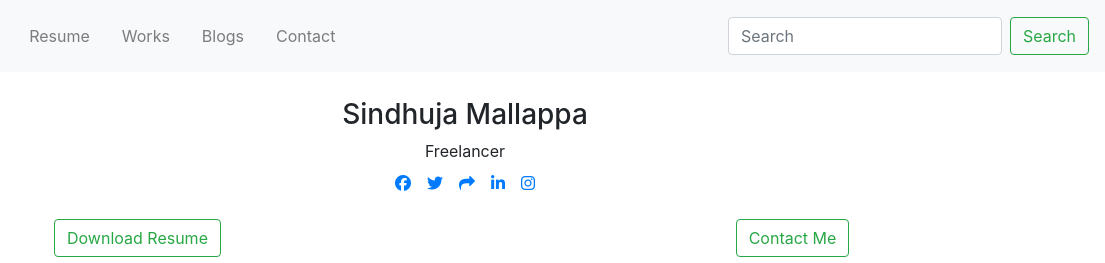
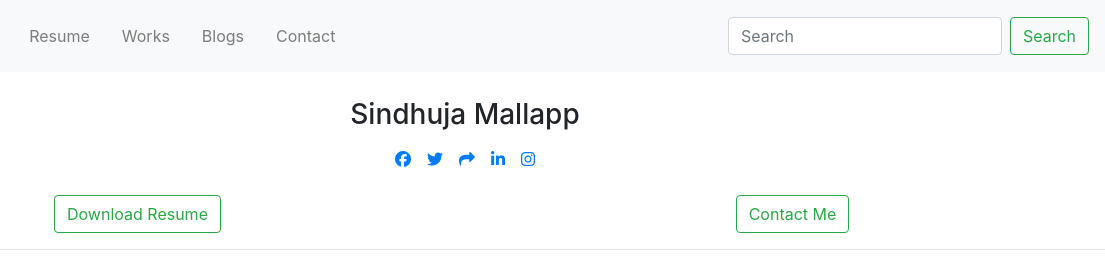
Before and after one commit to sindhujamallappa/Portfolio, a plain HTML site: page index.html in a window 1280 px wide. Shown: the top 263 px of the page, 175-1280 px from the left. Drawn offline with nearby package versions, Linux system fonts and the light colour scheme.

Commit message:
Add files via upload

```diff
--- a/index.css
+++ b/index.css
@@ -11,9 +11,7 @@ h3{
     align-items: center;
 }
 
-#name{
-    display: flex;
-    flex-direction: row;
+#link{
     justify-content: center;
     align-items: center;
 }
--- a/index.html
+++ b/index.html
@@ -55,8 +55,8 @@
     <section class="main">
         <img src=".jpg" class="img-fluid" alt="Responsive image">
     <div class="info">
-        <h3>Sindhuja Mallappa</h3>
-        <div id="name"></div>
+        <h3>Sindhuja Mallapp</h3>
+        <div id="link"></div>
             <ul>
                 <div class="row row-col-6">
                   <li><a href="https://www.facebook.com/sindhuja.mallappa"><i class="fa fa-facebook"></i></a></li>
```
